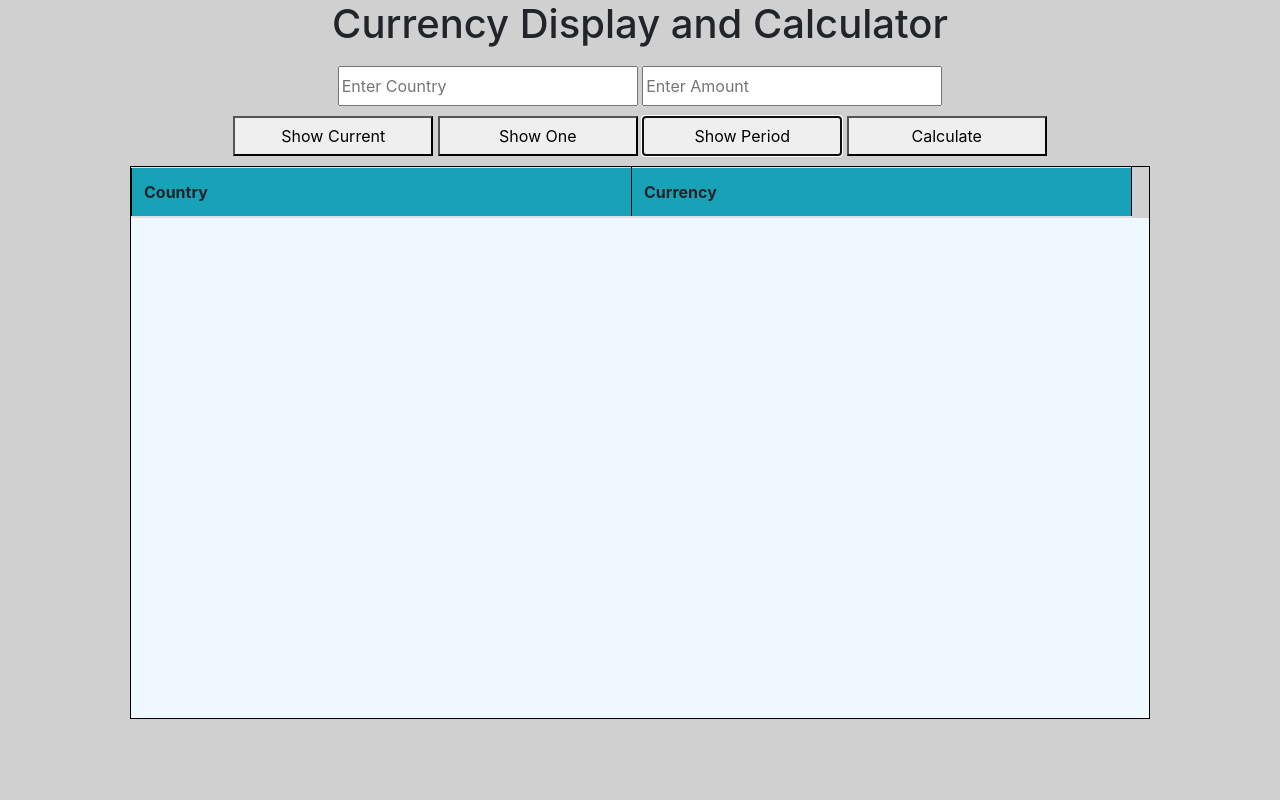
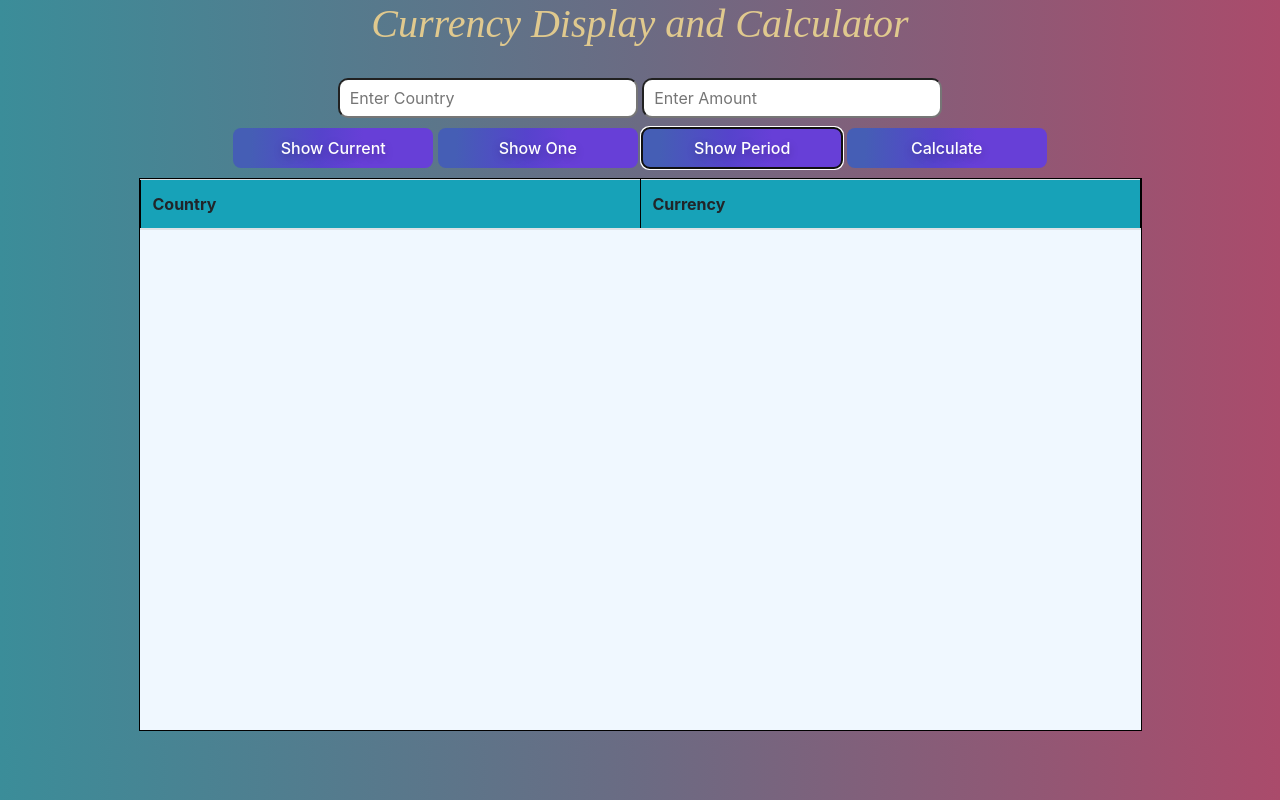
Before and after one commit to karolis1314/CurrencyConverterFront, a plain HTML site: page index.html in a window 1280 px wide. Both pictures are taken after a click on the button "Show Period". Drawn offline with nearby package versions, Linux system fonts and the light colour scheme; no server answers.

Commit message:
Final front

```diff
--- a/index.html
+++ b/index.html
@@ -1,22 +1,20 @@
 <!DOCTYPE html>
 <html>
-<body style="background-color:#D0D0D0">
-<script src="https://ajax.googleapis.com/ajax/libs/jquery/3.3.1/jquery.min.js"></script>
-
-<link rel="stylesheet" href="https://stackpath.bootstrapcdn.com/bootstrap/4.3.1/css/bootstrap.min.css" integrity="sha384-ggOyR0iXCbMQv3Xipma34MD+dH/1fQ784/j6cY/iJTQUOhcWr7x9JvoRxT2MZw1T" crossorigin="anonymous">
+	<body style="background: #aa4b6b;  /* fallback for old browsers */
+	background: -webkit-linear-gradient(to right, #3b8d99, #6b6b83, #aa4b6b);  /* Chrome 10-25, Safari 5.1-6 */
+	background: linear-gradient(to right, #3b8d99, #6b6b83, #aa4b6b); /* W3C, IE 10+/ Edge, Firefox 16+, Chrome 26+, Opera 12+, Safari 7+ */
+	">
+		<script
+			src="https://ajax.googleapis.com/ajax/libs/jquery/3.3.1/jquery.min.js"></script>
+		<link rel="stylesheet"
+			href="https://stackpath.bootstrapcdn.com/bootstrap/4.3.1/css/bootstrap.min.css"
+			integrity="sha384-ggOyR0iXCbMQv3Xipma34MD+dH/1fQ784/j6cY/iJTQUOhcWr7x9JvoRxT2MZw1T"
+			crossorigin="anonymous">
 
 		<style>
 
-#wrapper {
-  /* width: 1000px;
-  position: fixed;
-  top: 50%;
-  left: 50%; */
-  /* bring your own prefixes */
-  /* transform: translate(-50%, -50%); */
-}
-
 table {
+  color: #e0c98e;
   border: 1px solid black;
   width: 100%;
 }
@@ -31,8 +29,7 @@ td {
 thead>tr {
   position: relative;
   display: block;
-  background-color: aliceblue;
-  margin-right: 17px;
+
 }
 
 tbody {
@@ -40,34 +37,57 @@ tbody {
   height: 500px;
   overflow: auto;
   background-color: aliceblue;
+
 }
-#getAll{
+#getAll, #getOne,#getOnePeriod, #calculate{
     width: 200px;
     height: 40px;
+  background-image: linear-gradient(92.88deg, #455EB5 9.16%, #5643CC 43.89%, #673FD7 64.72%);
+  border-radius: 8px;
+  border-style: none;
+  box-sizing: border-box;
+  color: #FFFFFF;
+  cursor: pointer;
+  flex-shrink: 0;
+  font-family: "Inter UI","SF Pro Display",-apple-system,BlinkMacSystemFont,"Segoe UI",Roboto,Oxygen,Ubuntu,Cantarell,"Open Sans","Helvetica Neue",sans-serif;
+  font-size: 16px;
+  font-weight: 500;
+  padding: 0 1.6rem;
+  text-align: center;
+  text-shadow: rgba(0, 0, 0, 0.25) 0 3px 8px;
+  transition: all .5s;
+  user-select: none;
+  -webkit-user-select: none;
+  touch-action: manipulation;
 }
-#getOne{
-    width: 200px;
-    height: 40px;
+
+#getAll:hover,#getOne:hover, #getOnePeriod:hover, #calculate:hover{
+  box-shadow: rgba(80, 63, 205, 0.5) 0 1px 30px;
+  transition-duration: .1s;
 }
-#getOnePeriod{
-    width: 200px;
-    height: 40px;
+
+@media (min-width: 768px) {
+	#getAll, #getOne, #getOnePeriod, #calculate {
+    padding: 0 2.6rem;
   }
-#calculate{
-    width: 200px;
-    height: 40px;
 }
-#country{
+
+#country,#amount{
     width: 300px;
     height: 40px;
+ 	padding:10px;
+  	border-radius:10px;
 }
-#amount{
-    width: 300px;
-    height: 40px;
-}
+
 
 #headingOfAll{
     text-align: center;
+	color: #e0c98e;
+	font-family: 'Droid serif', serif;
+	font-size: 36px; font-weight: 400;
+	font-style: italic;
+	line-height: 44px;
+	margin: 0 0 12px;
 }
 
 #contentContainer{
@@ -84,19 +104,19 @@ tbody {
 				<h1 id="h1Change">Currency Display and Calculator</h1>
 			</div>
 			<div id="textContainer">
-		<input type="text" id = "country" maxlength="3" placeholder="Enter Country">
-		<input type="text" id = "amount" placeholder="Enter Amount">
+				<input type="text" id="country" maxlength="3" placeholder="Enter Country">
+				<input type="text" id="amount" placeholder="Enter Amount">
 			</div>
-	<div id= "container">
-		<button id="getAll" onclick='loadThejson("http://localhost:8080/db/all");'> Show Current </button>
+			<div id="container">
+				<button id="getAll" onclick='loadThejson(" http://localhost:8080/db/all");'> Show Current </button>
 				<button id="getOne" onclick='loadThejsonOne();'> Show One </button>
-		<button id="getOnePeriod" onclick='callBoth("http://localhost:8080/db/all/period");'> Show Period </button>
+				<button id="getOnePeriod" onclick='loadPeriod("http://localhost:8080/db/all/period" );'> Show Period </button>
 				<button id="calculate" onclick='calculateOne();'> Calculate </button>
 			</div>
 			<div id="wrapper">
-	<table class="table" style="overflow-y:scroll">
+				<table class="table" style="overflow-y:scroll;">
 					<thead>
-		<tr  class="bg-info">
+						<tr class="bg-info">
 							<th>Country</th>
 							<th>Currency</th>
 						</tr>
@@ -108,50 +128,81 @@ tbody {
 		</div>
 
 		<script>
+	//Gets the data from the db
 	async function loadThejson(url){
 	const response = await fetch(url);
 	const data = await response.json();
-	buildTable(data)
-	console.log(data)
+	buildTable(data);
 	}
 
+
+	//Getting time period
 	async function loadPeriod(url){
+		if(document.getElementById("country").value == "" || document.getElementById("country").value == null){
+			alert("Please enter a country.")
+		}else{
 		var input = document.getElementById("country").value;
-		await fetch("http://localhost:8080/range/"+input.toUpperCase()+"/2021-05-05/2021-09-05");
+		const rep = await fetch("http://localhost:8080/range/"+input.toUpperCase()+"/2021-05-05/2021-09-05");
+		if(rep.status === 500){
+			alert("No country found!");
+		}else{
 		const response = await fetch(url);
 		const data = await response.json();
-		buildTable(data)
+		buildTable(data);
+		alert("Currency period is shown from 2021-05-05 to 2021-09-05.")
 		}
+
+		}
+		resetTextFields();
+
+	}
+
 
 	async function loadDb(url){
 		await fetch(url)
 	}
 
+	//Geting one currency selected
 	async function loadThejsonOne(){
 	var input = document.getElementById("country").value;
+	if(input=== "" || input === null){
+		alert("Please enter a vlaue!");
+	}else{
 		const response = await fetch("http://localhost:8080/db/one/"+input.toUpperCase());
+	if(!response.ok){
+		alert("Currency was not found status "+ response.status);
+	}else{
 	const data = await response.json();
 	buildTableOne(data)
-	console.log(data)
+	}
+		}
+		resetTextFields();
 	}
 
+	//Calculator function
 	async function calculateOne(){
 	var input = document.getElementById("country").value;
 	var inputNumber = parseFloat(document.getElementById("amount").value);
-	console.log(inputNumber);
+	if(input=== "" || input === null || inputNumber=== "" || inputNumber === null){
+		alert("Please enter both values.");
+	}if(isNaN(inputNumber)){
+		alert("Value must be a valid number.")
+	}else{
 		const response = await fetch("http://localhost:8080/db/one/"+input.toUpperCase());
+		if(response.ok){
 			const data = await response.json();
 		var outputNumber = parseFloat(data.value);
 		var converted = inputNumber * outputNumber;
 		document.getElementById("h1Change").innerHTML = "You get "+converted.toFixed(2)+data.name+" out of "+inputNumber+"€ on "+outputNumber+" rate."
+		}else{
+			alert("No such country.")
 		}
 
-	function callBoth(url){
-		loadPeriod(url);
+		}
+		resetTextFields();
 	}
 
-
-
+	//Building a table for many currencies
 	function buildTable(data){
 		var table = document.getElementById('myTable')
 		table.innerHTML = ""
@@ -167,6 +218,7 @@ tbody {
 		}
 	}
 
+	//Building a table for one currency to be displayd
 	function buildTableOne(data){
 		var table = document.getElementById('myTable')
 		table.innerHTML = ""
@@ -177,6 +229,12 @@ tbody {
 			table.innerHTML += row
 	}
 
+	function resetTextFields(){
+		document.getElementById("country").value = "";
+		document.getElementById("amount").value = "";
+	}
+
+	//Running a job so the db gets populated
 	var setJob = (async function(){
 		await loadDb("http://localhost:8080/runJob");
 	})();
@@ -184,6 +242,5 @@ tbody {
 	setJob;
 
 </script>
-
 	</body>
 </html>
```
Lines whose indentation alone changed are shown as unchanged.
